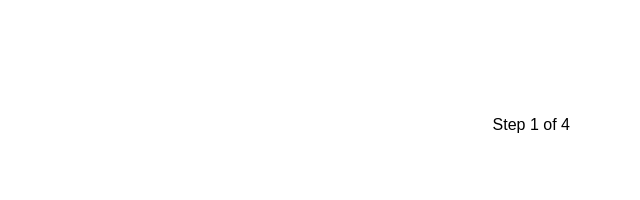
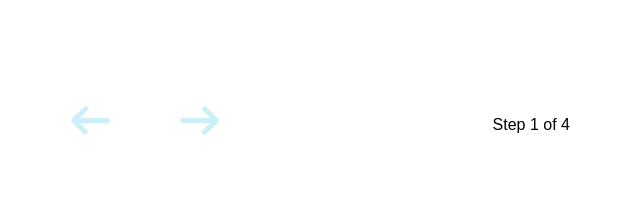
Before and after one commit to anefsky/multiple-choice-app, a React (Create React App) app: page / in a window 1280 px wide. Shown: the top 200 px of the page, without its empty margins (320-960 px from the left). Built offline with nearby package versions, Linux system fonts and the light colour scheme.

Commit message:
Added forward button

```diff
--- a/src/App.css
+++ b/src/App.css
@@ -16,18 +16,30 @@ h2, h4 {
 }
 
 .hide {
-  visibility: hidden;
+	opacity: 0.2;
+	pointer-events: none;
 }
 
-.prev-button {
+.nav-button-set {
+	width: 150px;
+	display: flex;
+	justify-content: space-between;
+}
+
+.nav-button {
 	background-image: url("prev.jpg");
-	height: 50px;
-	width: 50px;
+	height: 41px;
+	width: 41px;
 	background-repeat: no-repeat;
 	border: none;
 	outline: none;
 	cursor: pointer;
 	background-color: white;
+}
+
+.nav-button.next {
+	transform: rotate(180deg);
+	transform-origin: 50% 50%;
 }
 
 .choice-button {
--- a/src/App.js
+++ b/src/App.js
@@ -1,6 +1,6 @@
 import React, { Component } from 'react';
 import './App.css';
-import Header from './components/Header';
+import NextPrevButtonSet from './components/NextPrevButtonSet';
 import Choices from './components/Choices';
 
 class App extends Component {
@@ -16,6 +16,7 @@ class App extends Component {
 
     this.onAnswer = this.onAnswer.bind(this);
     this.onPrevious = this.onPrevious.bind(this);
+    this.onNext = this.onNext.bind(this);
   }
 
   componentDidMount() {
@@ -57,6 +58,18 @@ class App extends Component {
     return sum;
   }
 
+  isFirstQuestion() {
+    return this.questionIdx === 0;
+  }
+
+  isLastQuestion() {
+    return this.questionIdx === this.questions.length - 1;
+  }
+
+  wasNextQuestionVisited() {
+    return this.selections.length > this.questionIdx;
+  }
+
   render() {
     const {isLoading, isDone} = this.state;
 
@@ -67,12 +80,17 @@ class App extends Component {
     if(!isDone) {
       return (
         <div className="App">
+          <div className="header">
+            <NextPrevButtonSet
+              isFirst = {() => this.isFirstQuestion()}
+              isLast = {() => this.isLastQuestion()}
+              onNext = {() => this.onNext}
+              onPrevious = {() => this.onPrevious}
+              wasNextQuestionVisited = {() => this.wasNextQuestionVisited()}
+            />
 
-          <Header
-            onclick = {this.onPrevious}
-            getQuestionIndex = {() => this.questionIdx}
-            numQuestions = {this.questions.length}
-          />
+            <p>Step {this.questionIdx + 1} of {this.questions.length}</p>
+          </div>
 
           <h2>{this.questions[this.questionIdx].question}</h2>
           <h4>{this.questions[this.questionIdx].copy}</h4>
--- a/src/components/Choices.js
+++ b/src/components/Choices.js
@@ -3,7 +3,7 @@ import React, { Component } from 'react';
 class Choices extends Component {
 	constructor(props) {
 		super(props);
-		this.answerPoints = props.selections;
+		this.selections = props.selections;
 		this.questions = props.questions;
 		this.getQuestionIndex = props.getQuestionIndex;
 		this.onclick = props.onclick;
@@ -17,7 +17,7 @@ class Choices extends Component {
 	            <button
 	              key = {item.choice}
 	              className = {"choice-button " +
-	              	(this.answerPoints[this.getQuestionIndex()] - 1 === index  ? "selected" : "")}
+	              	(this.selections[this.getQuestionIndex()] === index  ? "selected" : "")}
 	              onClick = {() => this.onclick(this.getQuestionIndex(), index)}
 	            >
 	              {item.choice}
--- a/src/components/Header.js
+++ /dev/null
@@ -1,27 +0,0 @@
-import React, { Component } from 'react';
-
-class Header extends Component {
-	constructor(props) {
-		super(props);
-		this.onclick = props.onclick;
-		this.questionIndex = props.getQuestionIndex;
-		this.numQuestions = props.numQuestions;
-
-	}
-	render() {
-		const prevBtnClass = "prev-button " + (this.questionIndex() > 0 ? "show" : "hide");
-		return (
-	        <div className="header">
-	         <button
-	            type="button"
-	            className = {prevBtnClass}
-	            onClick={this.onclick}
-	          />
-
-	          <p>Step {this.questionIndex() + 1} of {this.numQuestions}</p>
-	        </div>
-		);
-	}
-}
-
-export default Header;
--- /dev/null
+++ b/src/components/NextPrevButtonSet.js
@@ -0,0 +1,33 @@
+import React, { Component } from 'react';
+
+class NextPrevButtonSet extends Component {
+	constructor(props) {
+		super(props);
+		this.isFirst = props.isFirst;
+		this.isLast = props.isLast;
+		this.onNext = props.onNext;
+		this.onPrevious = props.onPrevious;
+		this.wasNextQuestionVisited = props.wasNextQuestionVisited;
+	}
+	render() {
+		const prevBtnClass = "nav-button prev " + (!this.isFirst() ? "show" : "hide");
+		const nextBtnClass = "nav-button next " + (!this.isLast() &&
+			this.wasNextQuestionVisited() ? "show" : "hide");
+		return (
+	        <div className="nav-button-set">
+	         <button
+	            type="button"
+	            className = {prevBtnClass}
+	            onClick={this.onPrevious()}
+	          />
+	         <button
+	            type="button"
+	            className = {nextBtnClass}
+	            onClick={this.onNext()}
+	          />
+	        </div>
+		);
+	}
+}
+
+export default NextPrevButtonSet;
```
